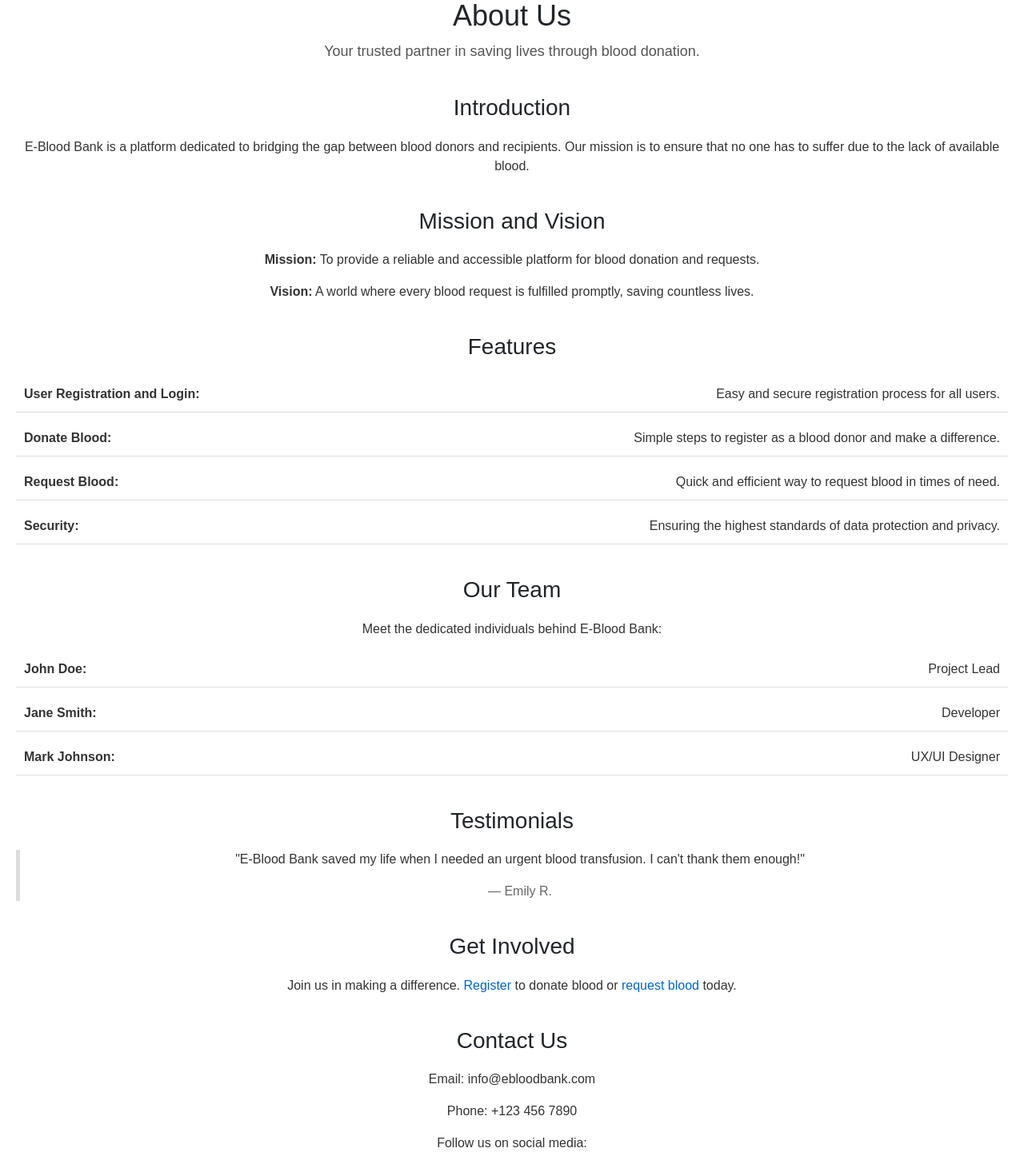
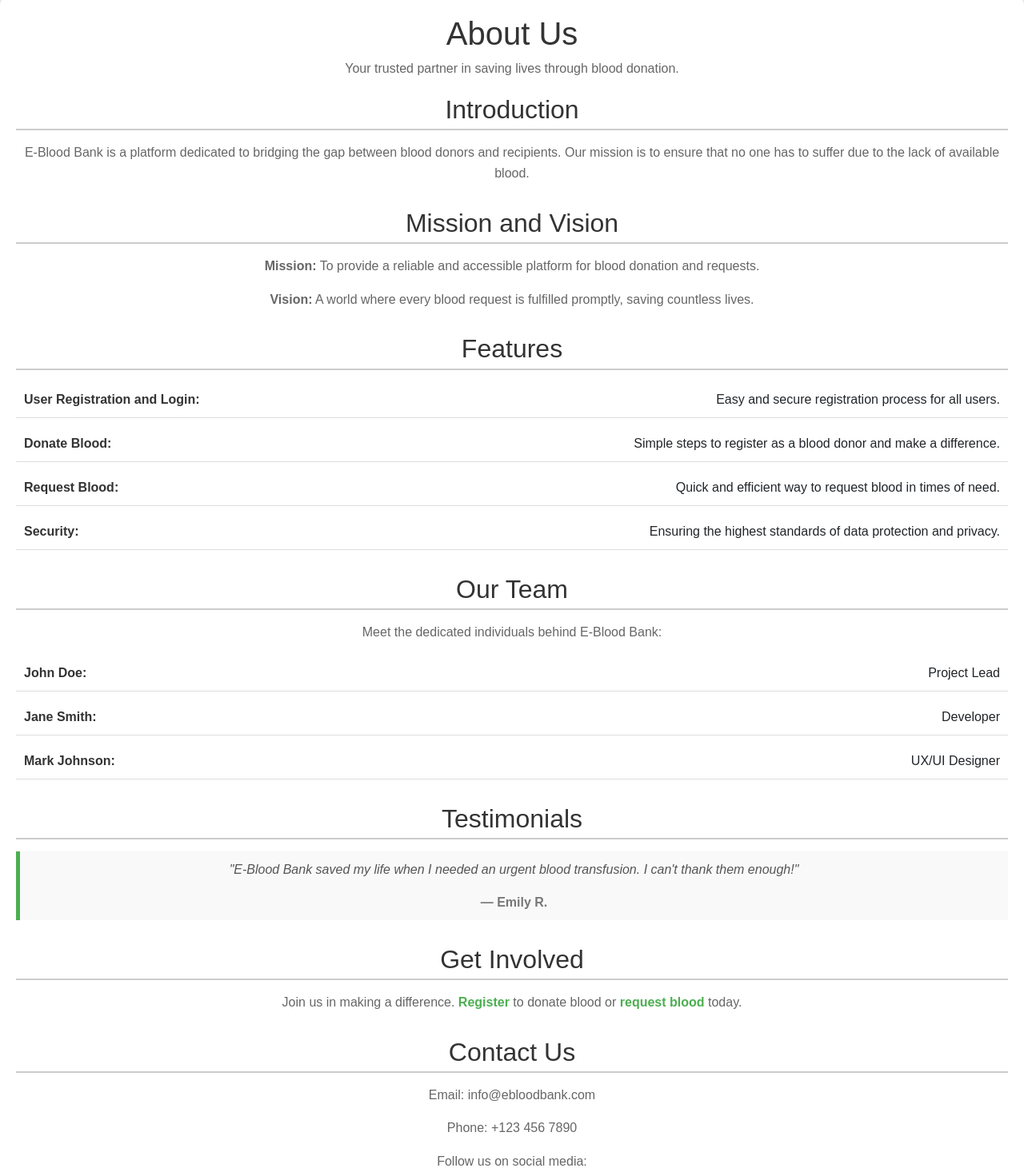
Before and after one commit to athuljain/Mern-Blood-Bank, a React (Create React App) app in the folder frontend/: page /about in a window 1280 px wide. Shown: the part 22-1483 px from the top of the page at 80% size. Built offline with nearby package versions, Linux system fonts and the light colour scheme.

Commit message:
css about

```diff
--- a/frontend/src/CSS/About.css
+++ b/frontend/src/CSS/About.css
@@ -1,64 +1,132 @@
-.about-page {
-    padding: 20px;
+/* About.css */
+
+/* Global styles */
+body {
     font-family: Arial, sans-serif;
+    margin: 0;
+    padding: 0;
+    background-color: #f0f0f0;
   }
 
-  header {
-    text-align: center;
-    margin-bottom: 40px;
+  /* Container styles */
+  .about-page {
+    /*
+
+    max-width: 800px; */
+    margin: 20px auto;
+    background-color: #ffffff;
+    padding: 20px;
+    border-radius: 8px;
+    box-shadow: 0 0 10px rgba(0, 0, 0, 0.1);
   }
 
-  header h1 {
-    font-size: 36px;
+  /* Header styles */
+  .about-page header {
+    text-align: center;
+    margin-bottom: 20px;
+  }
+
+  .about-page header h1 {
+    color: #333333;
+  }
+
+  .about-page header p {
+    color: #666666;
+  }
+
+  /* Section styles */
+  .about-page section {
+    margin-bottom: 30px;
+  }
+
+  .about-page section h2 {
+    color: #333333;
+    border-bottom: 2px solid #cccccc;
+    padding-bottom: 5px;
+    margin-bottom: 15px;
+  }
+
+  .about-page section p {
+    color: #666666;
+    line-height: 1.6;
+  }
+
+  .about-page section ul {
+    list-style-type: none;
+    padding: 0;
+  }
+
+  .about-page section li {
     margin-bottom: 10px;
   }
 
-  header p {
-    font-size: 18px;
-    color: #555;
+  .about-page section li strong {
+    color: #333333;
   }
 
-  section {
-    margin-bottom: 40px;
+  /* Testimonials styles */
+  .about-page blockquote {
+    background-color: #f9f9f9;
+    border-left: 5px solid #4caf50;
+    padding: 10px;
+    margin: 0;
   }
 
-  section h2 {
-    font-size: 28px;
-    margin-bottom: 20px;
+  .about-page blockquote p {
+    font-style: italic;
+    color: #555555;
   }
 
-  section p,
-  section ul {
-    font-size: 16px;
-    color: #333;
+  .about-page blockquote footer {
+    margin-top: 5px;
+    font-weight: bold;
+    color: #777777;
   }
 
-  section ul {
-    list-style: none;
-    padding: 0;
+  /* Call to action styles */
+  .about-page .call-to-action {
+    text-align: center;
   }
 
-  section ul li {
-    margin-bottom: 10px;
+  .about-page .call-to-action a {
+    color: #4caf50;
+    text-decoration: none;
+    font-weight: bold;
   }
 
-  blockquote {
-    border-left: 5px solid #ddd;
-    padding-left: 15px;
-    color: #666;
+  .about-page .call-to-action a:hover {
+    text-decoration: underline;
   }
 
-  .call-to-action a {
-    color: #0066cc;
+  /* Contact section styles */
+  .about-page .contact ul {
+    padding-left: 0;
+  }
+
+  .about-page .contact ul li {
+    margin-bottom: 5px;
+  }
+
+  .about-page .contact a {
+    color: #0077cc;
     text-decoration: none;
   }
 
-  .contact ul {
-    list-style: none;
-    padding: 0;
+  .about-page .contact a:hover {
+    text-decoration: underline;
   }
 
-  .contact ul li {
-    display: inline;
-    margin-right: 10px;
+  /* Media queries for responsiveness */
+  @media (max-width: 600px) {
+    .about-page {
+      padding: 10px;
+    }
+
+    .about-page section h2 {
+      font-size: 24px;
+    }
+
+    .about-page blockquote {
+      font-size: 14px;
+    }
   }
```
